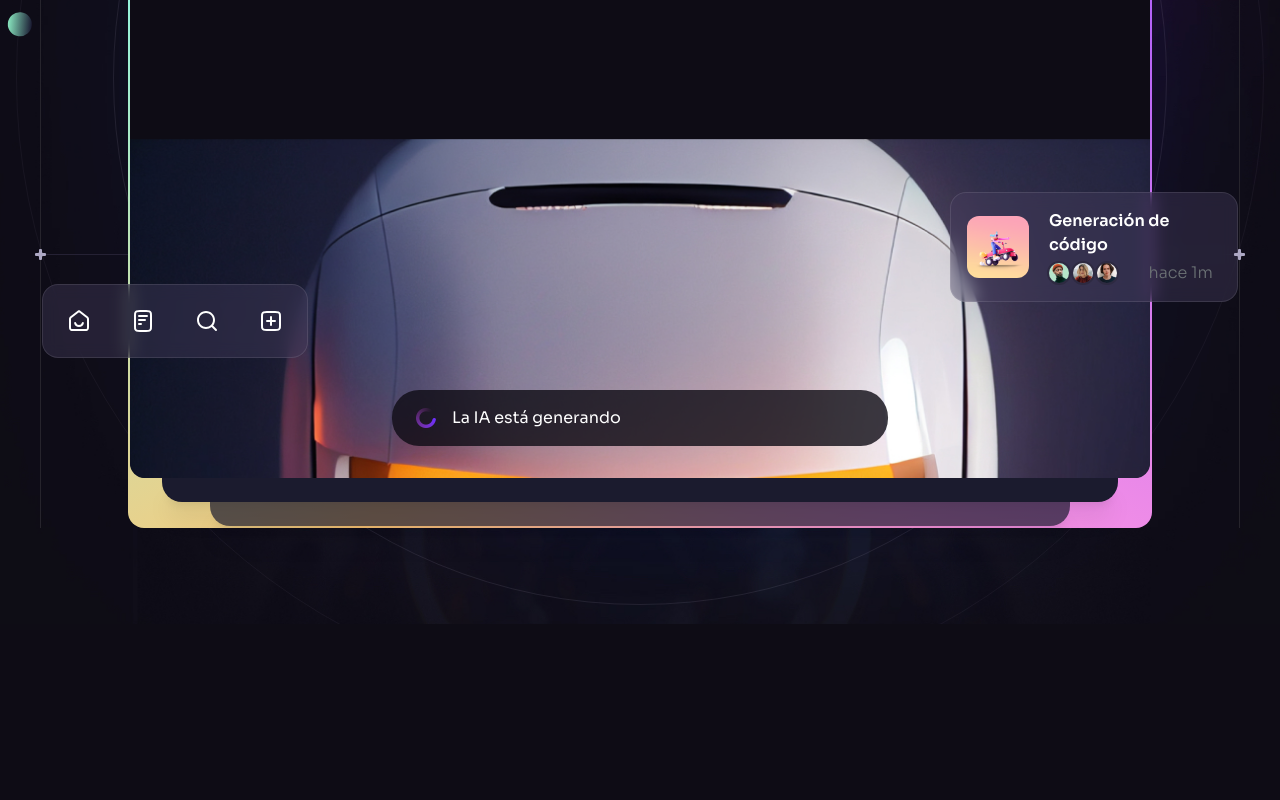
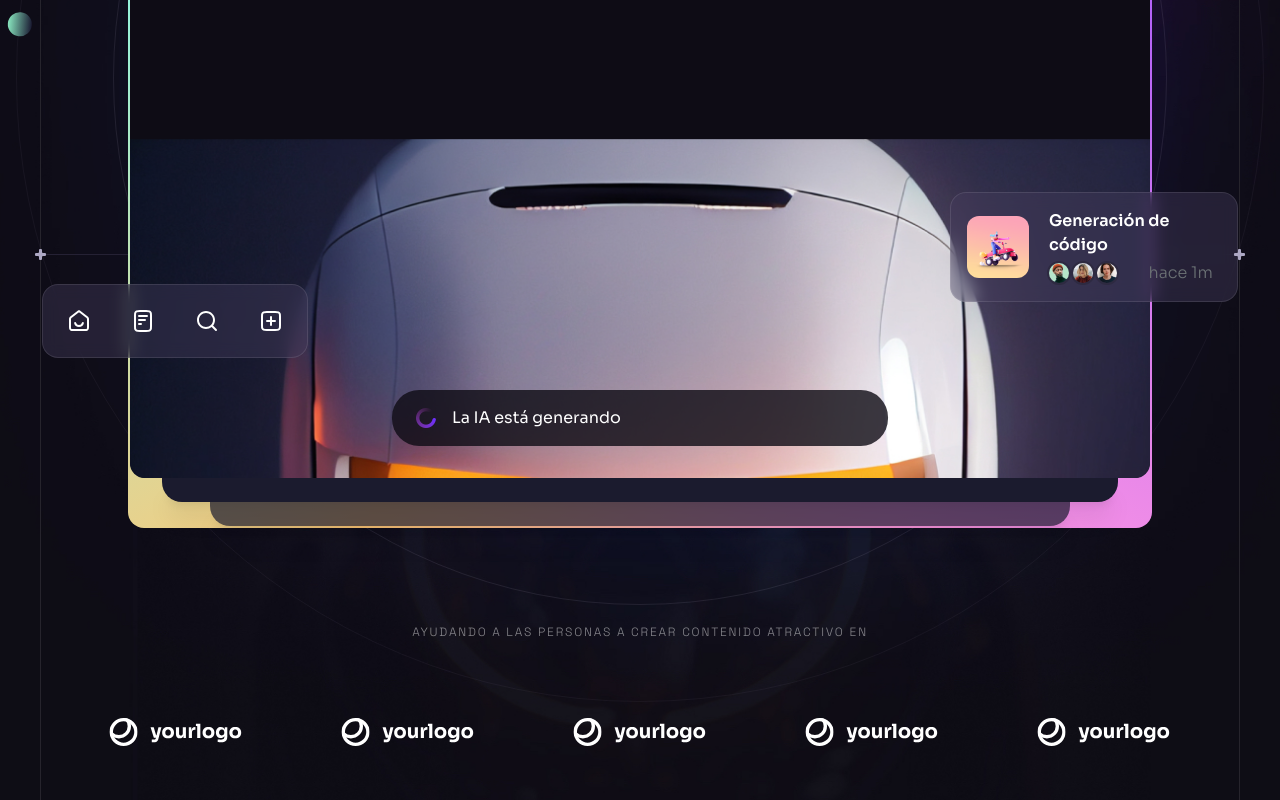
Before and after one commit to WaltGreenwich/brainwave, a React (Vite) app: page / in a window 1280 px wide. Shown: the part 630-1430 px from the top of the page. Before the commit the page ends 1254 px from the top, so only its background shows below. Built offline with nearby package versions, Linux system fonts and the light colour scheme.

Commit message:
Terminando el componente Hero

```diff
--- /dev/null
+++ b/src/components/CompanyLogos.jsx
@@ -0,0 +1,23 @@
+import { companyLogos } from "../constants";
+
+const CompanyLogos = ({ className }) => {
+  return (
+    <div className={className}>
+      <h5 className="tagline mb-6 text-center text-n-1/50">
+        Ayudando a las personas a crear contenido atractivo en
+      </h5>
+      <ul className="flex">
+        {companyLogos.map((logo, index) => (
+          <li
+            className="flex items-center justify-center flex-1 h-[8.5rem]"
+            key={index}
+          >
+            <img src={logo} width={134} height={28} alt={logo} />
+          </li>
+        ))}
+      </ul>
+    </div>
+  );
+};
+
+export default CompanyLogos;
--- a/src/components/Hero.jsx
+++ b/src/components/Hero.jsx
@@ -7,6 +7,7 @@
 import { heroIcons } from "../constants";
 import { ScrollParallax } from "react-just-parallax";
 import { useRef } from "react";
+import CompanyLogos from "./CompanyLogos";
 
 const Hero = () => {
   const parallaxRef = useRef(null);
@@ -91,6 +92,8 @@
 
           <BackgroundCircles />
         </div>
+
+        <CompanyLogos className="hidden relative z-10 mt-20 lg:block" />
       </div>
 
       <BottomLine />
```
